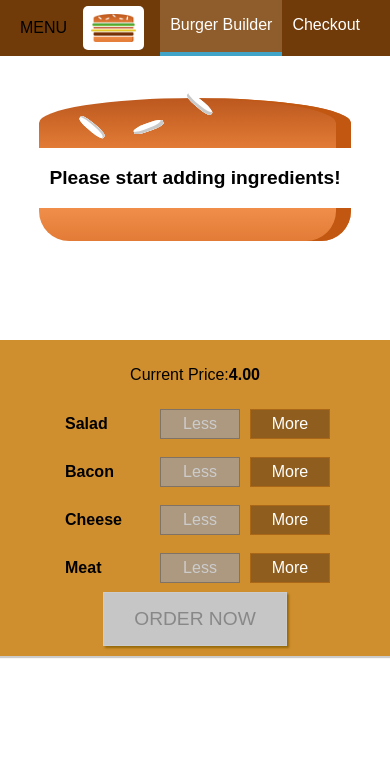
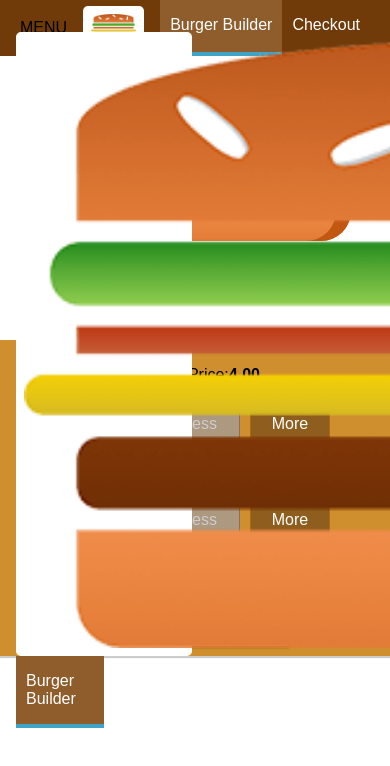
Before and after one commit to NiedzwiedzGit/burger-builder, a React app: page / in a window 390 px wide. Shown: the top 766 px of the page. Built offline with nearby package versions, Linux system fonts and the light colour scheme.

Commit message:
Creating a Responsive Sidedrawer

```diff
--- a/src/components/Layout/Layout.js
+++ b/src/components/Layout/Layout.js
@@ -2,10 +2,12 @@ import React from 'react';
 import Aux from '../../hoc/Auxiliary';
 import classes from './Layout.css';
 import Toolbar from '../Navigation/Toolbar/Toolbar';
+import SideDrawer from '../Navigation/SideDrawer/SideDrawer';
 
 const layout = (props) => (
     <Aux>
         <Toolbar />
+        <SideDrawer />
         <div>
             Toolbar,SideDrawer,Backdrop
     </div>
--- /dev/null
+++ b/src/components/Navigation/SideDrawer/SideDrawer.css
@@ -0,0 +1,25 @@
+.SideDrawer{
+    position: fixed;
+    width: 208px;
+    max-width: 70%;
+    height: 100%;
+    left: 0;
+    top: 0;
+    z-index: 200;
+    background-color: whiye;
+    padding:32px 16px;
+    box-sizing: border-box;
+    transition: transform 0.3s ease-out;
+}
+
+@media (min-width:500px){
+    .SideDrawer{
+        display: none;
+    }
+}
+.Open{
+transform: translateX(0);
+}
+.Close{
+    transform: translateX(-100%);
+}
--- /dev/null
+++ b/src/components/Navigation/SideDrawer/SideDrawer.js
@@ -0,0 +1,17 @@
+import React from 'react';
+import Logo from '../../Logo/Logo';
+import NavigationItems from '../NavigationItems/NavigationItems';
+import classes from './SideDrawer.css'
+const sideDrawer = (props) => {
+    //...
+    return (
+        <div className={classes.SideDrawer}>
+            <Logo />
+            <nav>
+                <NavigationItems />
+            </nav>
+
+        </div>
+    );
+}
+export default sideDrawer;
```
